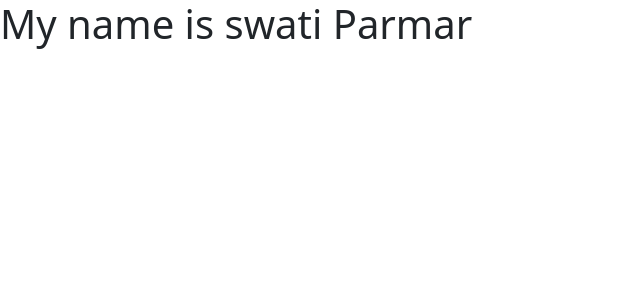
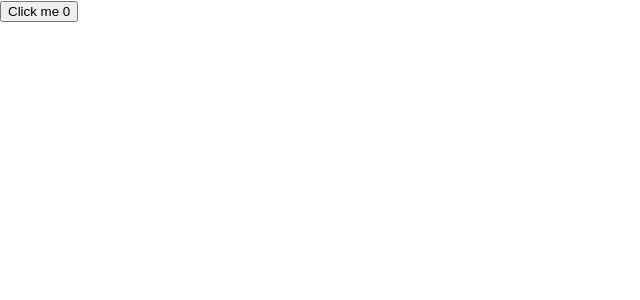
Before and after one commit to swati-parmar/Interviewquestions, a React (Create React App) app: page / in a window 1280 px wide. Shown: the top 300 px of the page, without its empty margins (0-640 px from the left). Built offline with nearby package versions, Linux system fonts and the light colour scheme.

Commit message:
use useEffect hook

```diff
--- a/src/App.js
+++ b/src/App.js
@@ -1,27 +1,24 @@
-import React, { createContext } from 'react';
-import '../node_modules/bootstrap/dist/css/bootstrap.min.css';
-import ComA from './ComA';
-// import Accordian from './Component/accordian/Accordian';
-// import Cards from './cardsapp/Cards';
-// import Keep from './Component/keepnoteapp/keep';
-
-const FirstName = createContext();
-const LastName = createContext();
-
+import React, { useEffect, useState } from 'react';
 
 const App = () => {
+  const [num, setNum] = useState(0);
 
+  useEffect(() => {
+   document.title = `you clicked me ${num} times`;
+  }, [num]);
   return (
-    <>
-      <FirstName.Provider value={"swati"}>
-        <LastName.Provider value={"Parmar"} >
-          <ComA />
-        </LastName.Provider>
-      </FirstName.Provider>
-    </>
-
+    <div>
+      <button
+        onClick={
+          (() => {
+          setNum(num + 1);
+      })
+      }
+      >
+      Click me {num}
+      </button>
+    </div>
   );
 };
 
 export default App;
-export { FirstName, LastName };
```
Also changed, not shown: src/UseContext.js (added, +21 -0 lines).
